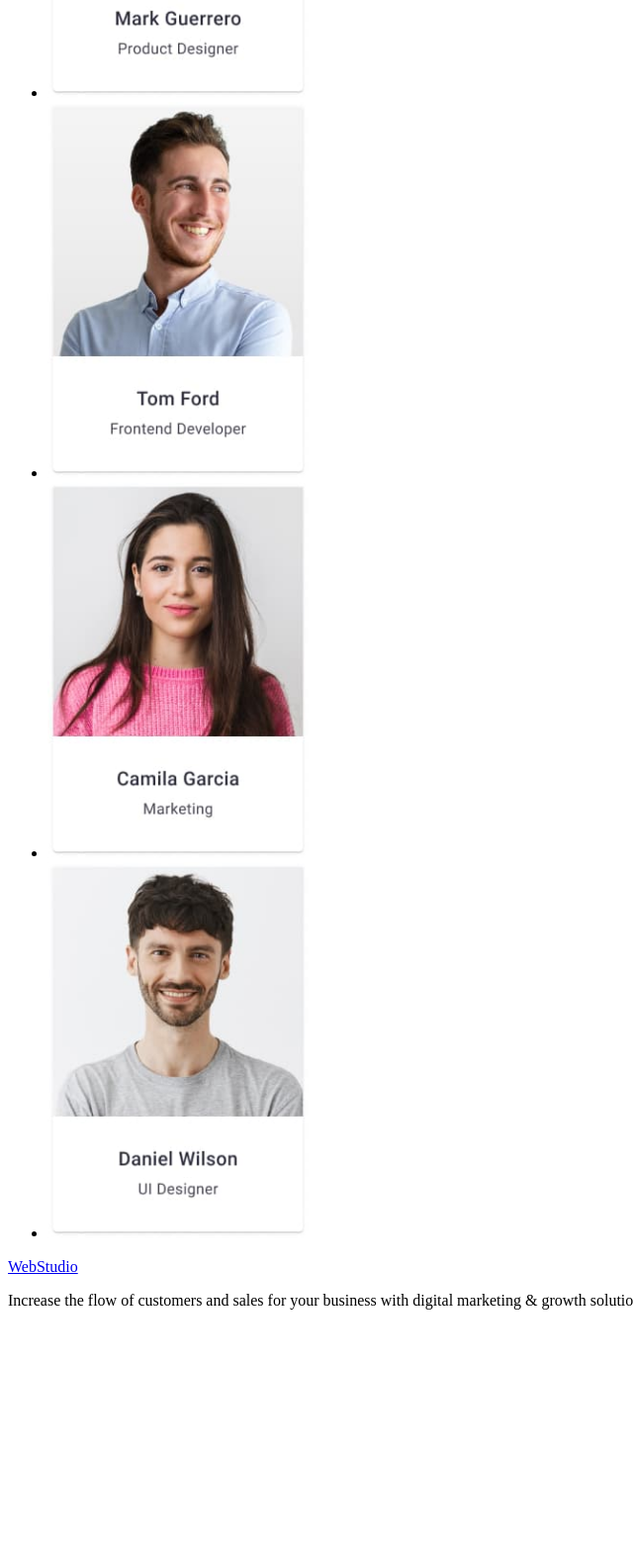
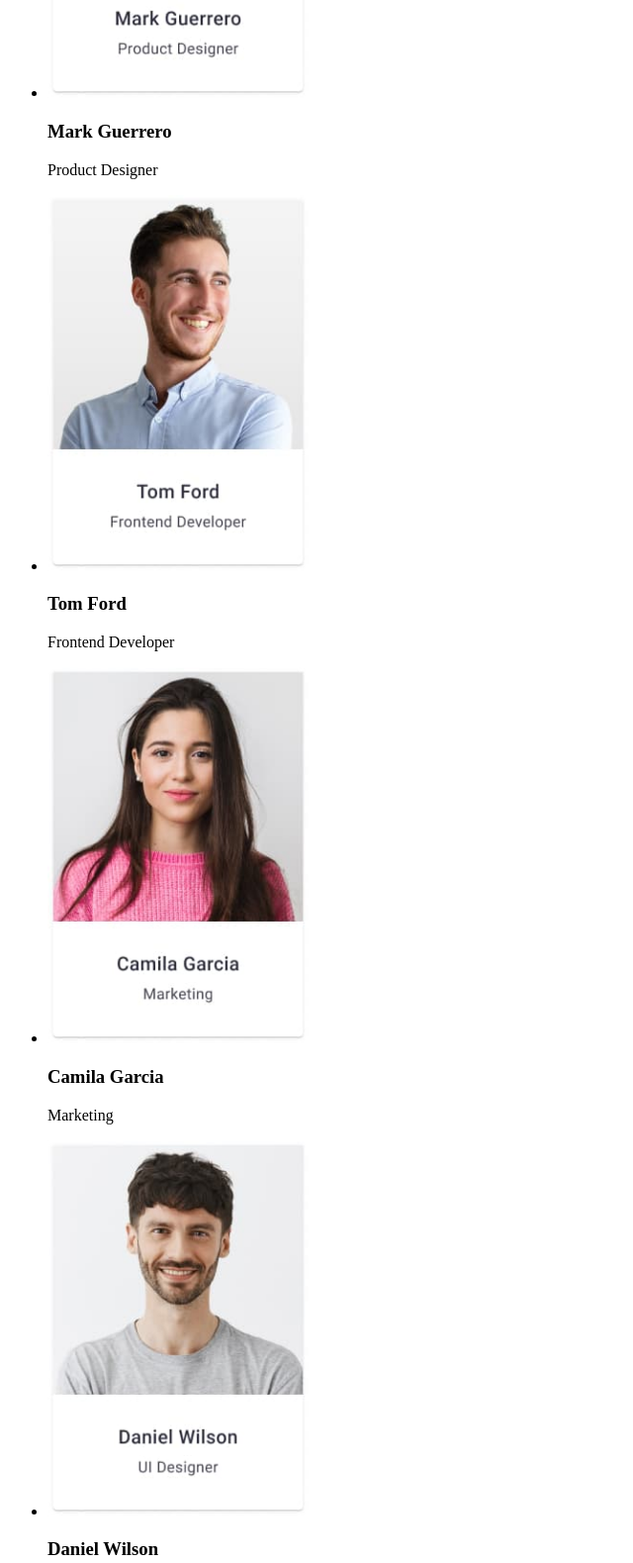
Before and after one commit to SnihurIlona/goit-markup-hw-01, a plain HTML site: page index.html in a window 1280 px wide. Shown: the part 1920-3499 px from the top of the page at 99% size, without its empty margins (0-640 px from the left). Before the commit the page ends 3259 px from the top, so only its background shows below. Drawn offline with Linux system fonts and the light colour scheme.

Commit message:
Додає назви і професії 4 секції

```diff
--- a/index.html
+++ b/index.html
@@ -111,6 +111,8 @@
               width="264"
               height="380"
             />
+            <h3>Mark Guerrero</h3>
+            <p>Product Designer</p>
           </li>
 
           <li>
@@ -120,6 +122,8 @@
               width="264"
               height="380"
             />
+            <h3>Tom Ford</h3>
+            <p>Frontend Developer</p>
           </li>
 
           <li>
@@ -129,6 +133,8 @@
               width="264"
               height="380"
             />
+            <h3>Camila Garcia</h3>
+            <p>Marketing</p>
           </li>
 
           <li>
@@ -138,6 +144,8 @@
               width="264"
               height="380"
             />
+            <h3>Daniel Wilson</h3>
+            <p>UI Designer</p>
           </li>
         </ul>
       </section>
```
